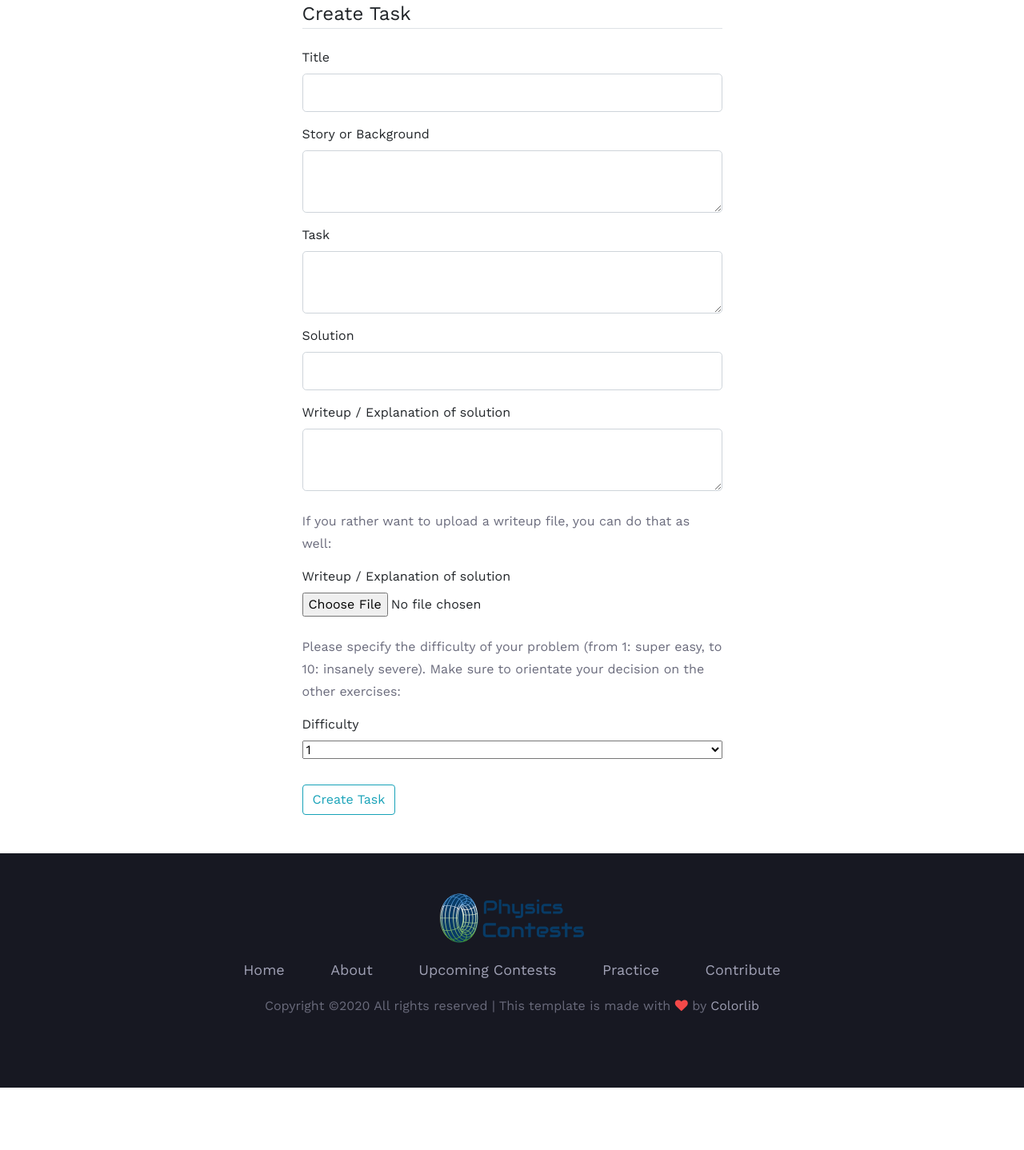
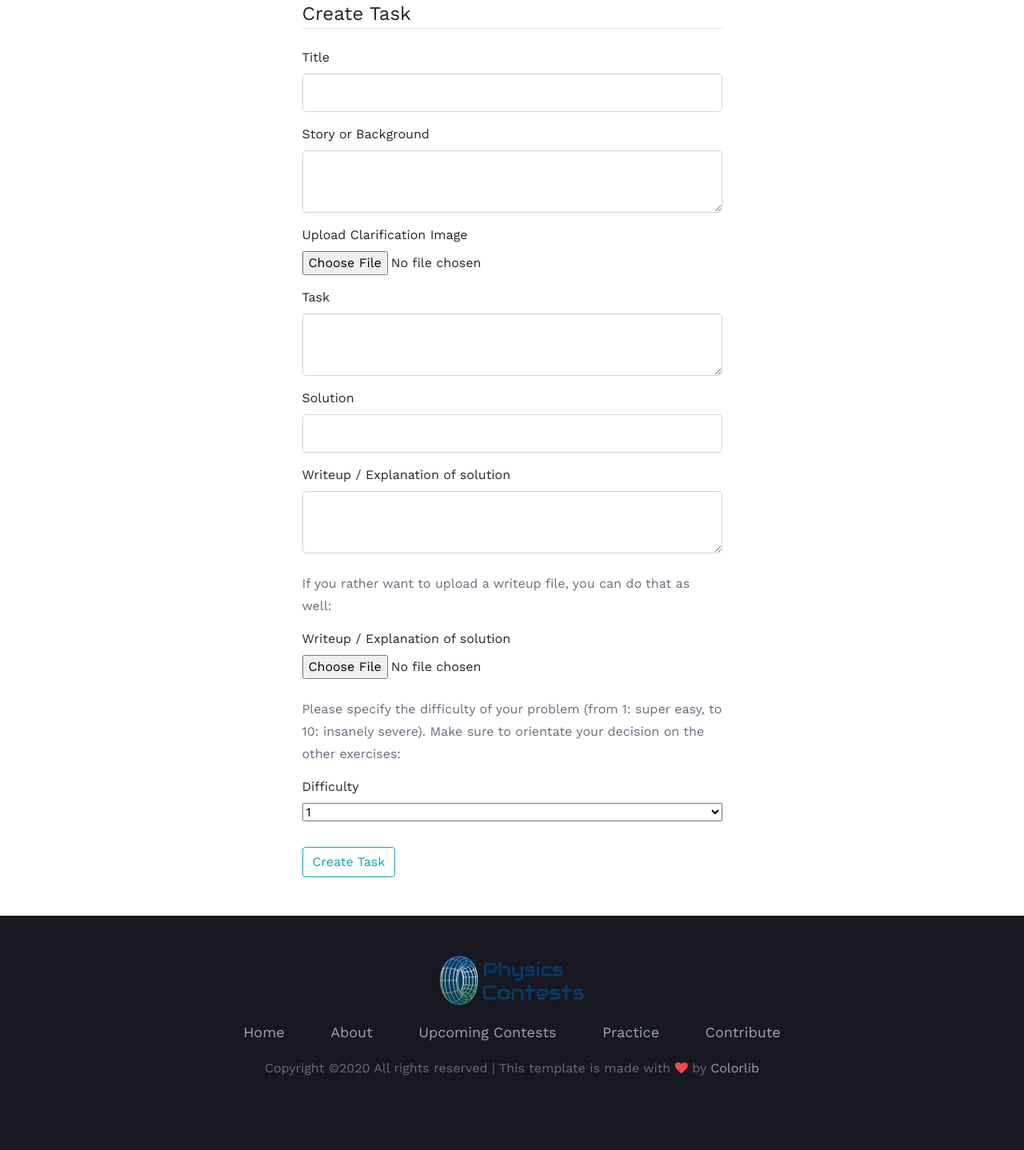
Before and after one commit to SimonSkade/phisicscontests, a Flask app: page /create-task in a window 1280 px wide. Shown: the part 157-1595 px from the top of the page at 80% size. Before the commit the page ends 1517 px from the top, so only its background shows below. Run offline with Flask 2, Linux system fonts and the light colour scheme; a user stored in the database is signed in; some libraries are stand-ins or nearby versions.

Commit message:
made contests work and tried to make it possible to upload images into tasks, but this does not work yet

```diff
--- a/physicscontests/forms.py
+++ b/physicscontests/forms.py
@@ -1,7 +1,7 @@
 from flask_wtf import FlaskForm
 from flask_wtf.file import FileField, FileAllowed
 from flask_login import current_user
-from wtforms import StringField, PasswordField, SubmitField, BooleanField, TextAreaField, SelectField, DateTimeField
+from wtforms import StringField, PasswordField, SubmitField, BooleanField, TextAreaField, SelectField, DateTimeField, SelectMultipleField
 from wtforms.validators import DataRequired, Length, Email, EqualTo, ValidationError
 from physicscontests.models import User, Task
 
@@ -50,6 +50,7 @@ class UpdateAccountForm(FlaskForm):
 class TaskForm(FlaskForm):
 	title = StringField("Title", validators=[DataRequired()])
 	story = TextAreaField("Story or Background", validators=[DataRequired()])
+	image = FileField("Upload Clarification Image", validators=[FileAllowed(["jpg","png"])])
 	task = TextAreaField("Task", validators=[DataRequired()])
 	solution = StringField("Solution", validators=[DataRequired()])
 	writeup = TextAreaField("Writeup / Explanation of solution")
@@ -69,4 +70,6 @@ class ContestForm(FlaskForm):
 	description = TextAreaField("Contest description")
 	start = DateTimeField("Start", validators=[DataRequired()])
 	end = DateTimeField("End", validators=[DataRequired()])
+	users_tasks = Task.query.all()#needs to be changed later
+	tasks = SelectMultipleField("Add Tasks", choices=[(task.id,task.title) for task in users_tasks], coerce=int)
 	submit = SubmitField("Create Contest")
--- a/physicscontests/models.py
+++ b/physicscontests/models.py
@@ -15,7 +15,7 @@ class User(UserMixin, db.Model):
 	id = db.Column(db.Integer,primary_key=True)
 	username = db.Column(db.String(20), unique=True, nullable=False)
 	email = db.Column(db.String(120), unique=True, nullable=False)
-	image_file = db.Column(db.String(100), nullable=False, default="default.jpg")
+	image_file = db.Column(db.String(200), nullable=False, default="default.jpg")
 	password = db.Column(db.String(60), nullable=False)
 	created = db.relationship('Task', backref='author')
 	solved = db.relationship("Task", secondary=solved_by, backref=db.backref("solved_by_users", lazy="dynamic"))
@@ -29,12 +29,12 @@ class Task(db.Model):
 	id = db.Column(db.Integer, primary_key=True)
 	title = db.Column(db.String(200), nullable=False)
 	story = db.Column(db.Text, nullable=False)
+	image_file = db.Column(db.String(200))
 	task = db.Column(db.Text, nullable=False)
 	solution = db.Column(db.String(300), nullable=False)
 	writeup = db.Column(db.Text, default="See the attached document for an explanation.")
 	writeup2 = db.Column(db.String(400))
 	difficulty = db.Column(db.Integer, nullable=False)
-	#author = db.Column(db.Integer, nullable=False)
 	author_id = db.Column(db.Integer, db.ForeignKey('user.id'))
 	contest_id = db.Column(db.Integer, db.ForeignKey('contest.id'))
 
--- a/physicscontests/routes.py
+++ b/physicscontests/routes.py
@@ -6,6 +6,7 @@ from physicscontests import app, db, bcrypt
 from physicscontests.forms import RegistrationForm, LoginForm, UpdateAccountForm, TaskForm, AnswerForm, ContestForm
 from physicscontests.models import User, Task, Contest
 from flask_login import login_user, current_user, logout_user, login_required
+from datetime import datetime
 
 @app.route("/")
 @app.route("/home")
@@ -27,7 +28,7 @@ def register():
 		user = User(username=form.username.data, email=form.email.data, password=hashed_password)
 		db.session.add(user)
 		db.session.commit()
-		flash(f"Account created for {form.username.data}! You can Log in now", "success")
+		flash(f"Account created for {form.username.data}!", "success")
 		return redirect(url_for("login"))
 	return render_template("register.html", form=form)
 
@@ -51,7 +52,7 @@ def logout():
 	logout_user()
 	return redirect(url_for("home"))
 
-def save_picture(form_picture):
+def save_profile_picture(form_picture):
 	random_hex = secrets.token_hex(8)
 	_, f_ext = os.path.splitext(form_picture.filename)
 	picture_fn = random_hex + f_ext
@@ -63,6 +64,19 @@ def save_picture(form_picture):
 	i.save(picture_path)
 	return picture_fn
 
+def save_explanation_picture(form_picture):
+	random_hex = secrets.token_hex(8)
+	_, f_ext = os.path.splitext(form_picture.filename)
+	picture_fn = random_hex + f_ext
+	picture_path = os.path.join(app.root_path, "static/explanation_images", picture_fn)
+
+	i = Image.open(form_picture)
+	orig_width, orig_height = i.size
+	output_size = (min(orig_width,500),min(orig_height,500))
+	i = ImageOps.fit(i,output_size, Image.ANTIALIAS)
+	i.save(picture_path)
+	return picture_fn
+
 
 @app.route("/account", methods=["GET","POST"])
 @login_required
@@ -70,7 +84,7 @@ def account():
 	form = UpdateAccountForm()
 	if form.validate_on_submit():
 		if form.picture.data:
-			picture_file = save_picture(form.picture.data)
+			picture_file = save_profile_picture(form.picture.data)
 			current_user.image_file = picture_file
 		current_user.username = form.username.data
 		current_user.email = form.email.data
@@ -88,8 +102,13 @@ def account():
 @login_required
 def create_task():
 	form = TaskForm()
-	if form.difficulty.data and form.validate_on_submit():
-		task = Task(title=form.title.data, story=form.story.data, task=form.task.data, solution=form.solution.data, writeup=form.writeup.data, writeup2=form.writeup2.data, difficulty=form.difficulty.data, author=current_user)
+	if form.validate_on_submit():
+		image_file = None
+		print(form.story.data, "\n\n")
+		if form.image.data:
+			print("HELLO\n\n")
+			image_file = save_explanation_picture(form.image.data)
+		task = Task(title=form.title.data, story=form.story.data, image_file=image_file, task=form.task.data, solution=form.solution.data, writeup=form.writeup.data, writeup2=form.writeup2.data, difficulty=form.difficulty.data, author=current_user)
 		db.session.add(task)
 		db.session.commit()
 		flash("Thanks for creating this task! We will check it and probably use it in a contest or upload it as a practice example.", "success")
@@ -110,9 +129,18 @@ def view_task(taskID):
 				db.session.commit()
 			return render_template("view_task.html", task=task, form=form)
 			#return redirect(url_for('exercises') + "/" + str(taskID))
-		return render_template("view_task.html", task=task, form=form)
+		image_file = None
+		if task.image_file:
+			image_file = url_for("static",filename="explanation_images/" + current_user.image_file)
+		return render_template("view_task.html", task=task, form=form, image_file=image_file)
 	else:
 		return not_found(1)
+
+@app.route("/contests/<int:contestID>")
+def view_contest(contestID):
+	contest = Contest.query.filter_by(id=contestID).first()
+	return render_template("view_contest.html", contest=contest)
+
 
 @app.route("/practice/exercises")
 def exercises():
@@ -125,11 +153,13 @@ def practice():
 
 @app.route("/past_contests")
 def past_contests():
-	return render_template("past_contests.html", contests=[])
+	contests = Contest.query.filter(Contest.end <= datetime.now()).all()
+	return render_template("past_contests.html", contests=contests)
 
 @app.route("/upcoming_contests")
 def upcoming_contests():
-	return render_template("upcoming_contests.html", contests=[])
+	contests = Contest.query.filter(Contest.end > datetime.now()).all()
+	return render_template("upcoming_contests.html", contests=contests)
 
 
 @app.route("/contribute")
@@ -143,6 +173,8 @@ def create_contest():
 	form = ContestForm()
 	if form.validate_on_submit():
 		contest = Contest(name=form.name.data, description=form.description.data, start=form.start.data, end=form.end.data)
+		for taskID in form.tasks.data:
+			contest.tasks.append(Task.query.filter_by(id=taskID).first())
 		db.session.add(contest)
 		db.session.commit()
 		flash("Contest created! You can now add exercises to your contest.")
--- a/physicscontests/templates/create_task.html
+++ b/physicscontests/templates/create_task.html
@@ -31,6 +31,19 @@
 						</div>
 					{% else %}
 						{{ form.story(class="form-control form-control-lg") }}
+					{% endif %}
+				</div>
+				<div class="mb-3">
+					{{ form.image.label() }}
+					{% if form.image.errors %}
+						{{ form.image(class="form-control form-control-lg is-invalid") }}
+						<div class="invalid-feedback">
+							{% for error in form.image.errors %}
+								<span>{{ error }}</span>
+							{% endfor %}
+						</div>
+					{% else %}
+						{{ form.image(class="form-control-file") }}
 					{% endif %}
 				</div>
 				<div class="mb-3">
--- a/physicscontests/templates/index.html
+++ b/physicscontests/templates/index.html
@@ -8,7 +8,7 @@
                 <div class="col-lg-7">
                     <div class="hero-text">
                         <h2>Improve your physics skills through contests!</h2>
-                        <a href="#" class="primary-btn">Register and Compete</a>
+                        <a href="{{ url_for('register') }}" class="primary-btn">Register and Compete</a>
                     </div>
                 </div>
                 <div class="col-lg-5">
--- a/physicscontests/templates/past_contests.html
+++ b/physicscontests/templates/past_contests.html
@@ -7,12 +7,11 @@
 			<tr>
 				<th scope="col">Id</th>
 				<th scope="col">Name</th>
-				<th scope="col">Difficulty</th>
 			</tr>
 			{% for contest in contests %}
 				<tr>
-					<td><a href="{{ url_for('exercises') }}/{{ task.id }}">{{ contest.id }}</a></td>
-					<td><a href="{{ url_for('exercises') }}/{{ task.id }}">{{ contest.title }}</a></td>
+					<td><a href="/contests/{{ contest.id }}">{{ contest.id }}</a></td>
+					<td><a href="/contests/{{ contest.id }}">{{ contest.name }}</a></td>
 				</tr>
 			{% endfor %}
 		</table>
--- a/physicscontests/templates/upcoming_contests.html
+++ b/physicscontests/templates/upcoming_contests.html
@@ -7,12 +7,11 @@
 			<tr>
 				<th scope="col">Id</th>
 				<th scope="col">Name</th>
-				<th scope="col">Difficulty</th>
 			</tr>
 			{% for contest in contests %}
 				<tr>
-					<td><a href="{{ url_for('exercises') }}/{{ task.id }}">{{ contest.id }}</a></td>
-					<td><a href="{{ url_for('exercises') }}/{{ task.id }}">{{ contest.title }}</a></td>
+					<td>{{ contest.id }}</td>
+					<td>{{ contest.name }}</td>
 				</tr>
 			{% endfor %}
 		</table>
--- a/physicscontests/templates/view_task.html
+++ b/physicscontests/templates/view_task.html
@@ -8,6 +8,9 @@
 			<h2 class="text-center mb-2">{{ task.title }}</h2>
 			<p class="text-center mb-4">Difficulty: {{ task.difficulty }}</p>
 			<p>{{ task.story }}</p>
+			{% if task.image_file: %}
+				<img class="text-center" src="{{ task.image_file }}">
+			{% endif %}
 			<p>{{ task.task }}</p>
 			<div class="mb-3">
 			{{ form.answer.label(class="form-control-label") }}
```
Also changed, not shown: physicscontests/templates/create_contest.html (+13 -0 lines), physicscontests/templates/view_contest.html (added, +26 -0 lines), physicscontests/site.db, physicscontests/static/explanation_images/1eda54186f852d87.jpg (added), physicscontests/static/profile_pics/54e601e5b264e96b.jpg (added), physicscontests/templates/modify_contest.html (added).
